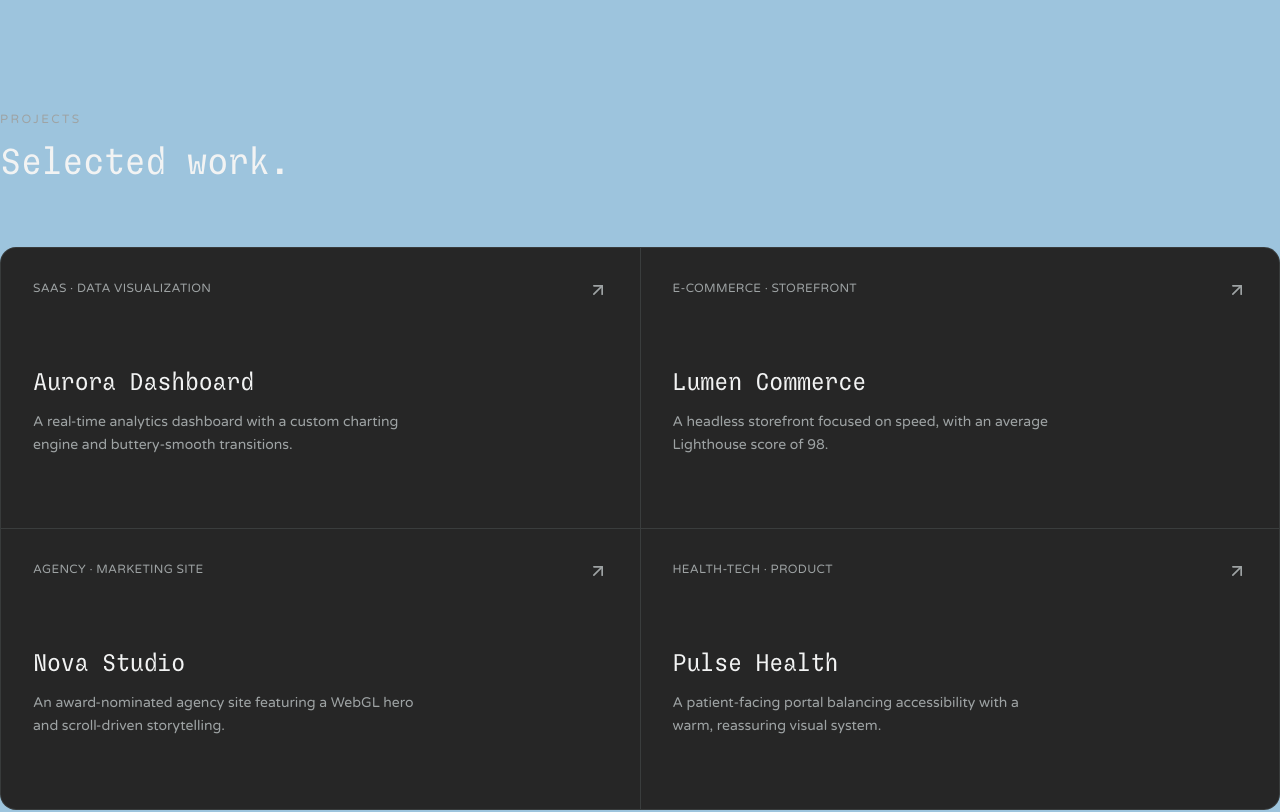
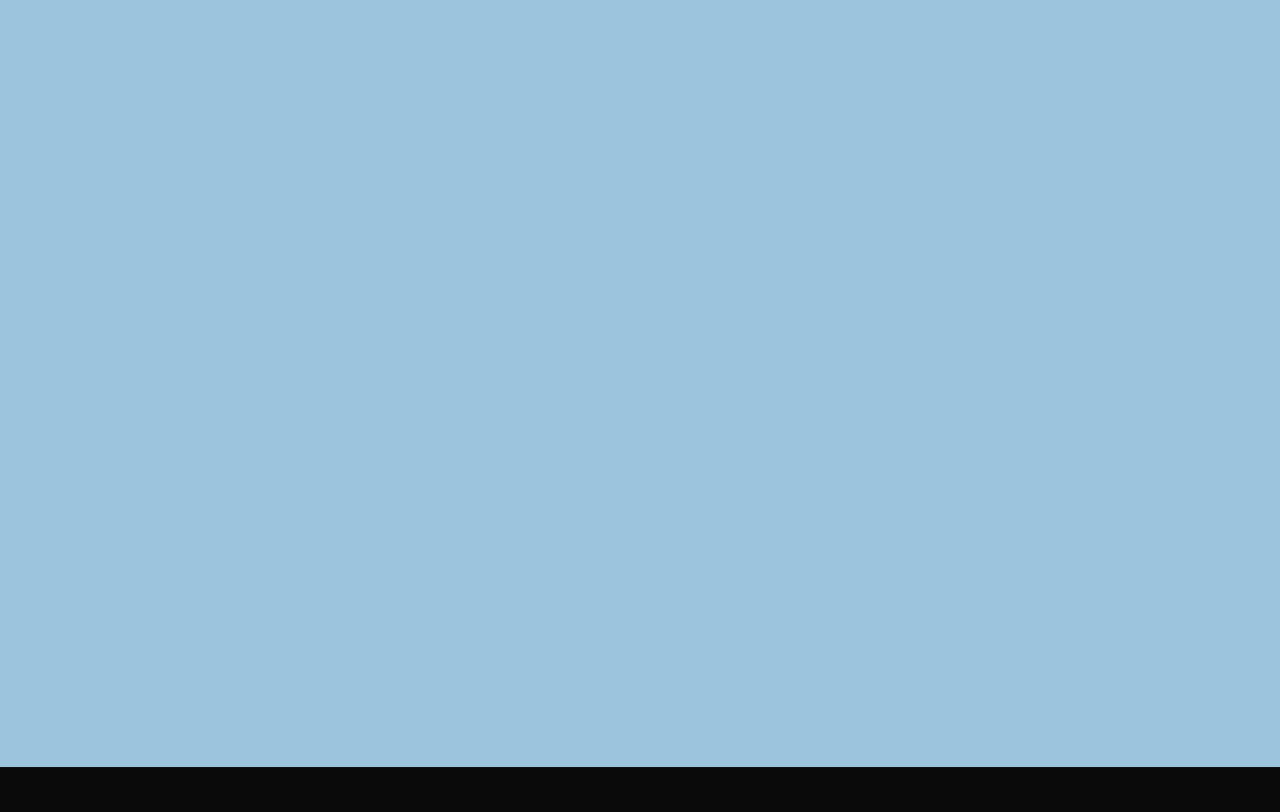
Before and after one commit to ellaheKhawari/ellahe-portfolio, a Next.js app: page / in a window 1280 px wide. Shown: the part 2395-3207 px from the top of the page. Built offline with nearby package versions, Linux system fonts and the light colour scheme; a web font is replaced by a local one.

Commit message:
Fix : switch language's bug in CreativeMarquee

```diff
--- a/components/sections/Projects.tsx
+++ b/components/sections/Projects.tsx
@@ -9,54 +9,8 @@ export function Projects() {
   const { t } = useDictionary();
 
   return (
-    <section id="projects" className="relative z-10 mx-auto min-h-screen w-full bg-mist py-28 md:py-36 rounded-tr-4xl rounded-tl-4xl">
-      <motion.div
-        initial={{ opacity: 0, y: 20 }}
-        whileInView={{ opacity: 1, y: 0 }}
-        viewport={{ once: true, margin: "-80px" }}
-        transition={{ duration: 0.7, ease: EASE_OUT }}
-        className="mb-16 max-w-xl"
-      >
-        <p className="mb-4 text-xs uppercase tracking-[0.2em] text-muted-foreground">
-          {t.projects.eyebrow}
-        </p>
-        <h2 className="text-3xl font-medium tracking-tight text-foreground md:text-4xl">
-          {t.projects.title}
-        </h2>
-      </motion.div>
+    <section id="projects" className="relative z-10 mx-auto min-h-screen w-full bg-mist py-28 md:py-36 rounded-tr-5xl rounded-tl-4xl">
 
-      <div className="grid gap-px overflow-hidden rounded-2xl border border-border-strong bg-border-strong sm:grid-cols-2">
-        {t.projects.items.map((project, i) => (
-          <motion.a
-            href="#"
-            key={project.title}
-            initial={{ opacity: 0, y: 20 }}
-            whileInView={{ opacity: 1, y: 0 }}
-            viewport={{ once: true, margin: "-60px" }}
-            transition={{ duration: 0.6, ease: EASE_OUT, delay: (i % 2) * 0.08 }}
-            className="group relative flex min-h-[280px] flex-col justify-between bg-card p-8 transition-colors hover:bg-background-elevated"
-          >
-            <div className="flex items-start justify-between">
-              <span className="text-xs uppercase tracking-wide text-muted-foreground">
-                {project.category}
-              </span>
-              <ArrowUpRight className="size-5 text-muted-foreground transition-all group-hover:translate-x-0.5 group-hover:-translate-y-0.5 group-hover:text-mist" />
-            </div>
-
-            <div>
-              <h3 className="text-2xl font-medium tracking-tight text-foreground">
-                {project.title}
-              </h3>
-              <p className="mt-3 max-w-sm text-sm leading-relaxed text-muted-foreground">
-                {project.description}
-              </p>
-              <span className="mt-5 inline-block text-xs font-medium text-mist opacity-0 transition-opacity group-hover:opacity-100">
-                {t.projects.viewProject}
-              </span>
-            </div>
-          </motion.a>
-        ))}
-      </div>
     </section>
   );
 }
--- a/components/ui/creativeMarquee.tsx
+++ b/components/ui/creativeMarquee.tsx
@@ -1,5 +1,6 @@
 "use client";
 
+import { useLanguageStore } from "@/lib/i18n/store";
 import { CreateRowProps, creativeMarqueeDirection, CreativeMarqueeProps, Token } from "@/types";
 import React, { useMemo, useState } from "react";
 
@@ -23,6 +24,7 @@ function buildTokens(words: string[], separator: string, repeat: number): Token[
   }
   return tokens;
 }
+
 function MarqueeRow({
   words,
   separator,
@@ -34,6 +36,9 @@ function MarqueeRow({
   sizeClassName,
 }: CreateRowProps) {
   const [hovering, setHovering] = useState(false);
+  const locale = useLanguageStore((state) => state.locale);
+  const isRtlLocale = locale === "fa";
+  const resolvedDirection = isRtlLocale ? (direction === "left" ? "right" : "left") : direction;
 
   const tokens = useMemo(
     () => buildTokens(words, separator, repeat),
@@ -71,6 +76,7 @@ function MarqueeRow({
   return (
     <div
       className="relative w-full overflow-hidden"
+      dir="ltr"
       onMouseEnter={() => setHovering(true)}
       onMouseLeave={() => setHovering(false)}
     >
@@ -78,11 +84,13 @@ function MarqueeRow({
 
       <div
         className={`cm-track flex w-max items-center whitespace-nowrap ${sizeClassName}`}
-        data-direction={direction}
+        data-direction={resolvedDirection}
         style={
           {
             "--cm-duration": `${duration}s`,
             "--cm-outline-width": `${outlineWidth}px`,
+            direction: "ltr",
+            unicodeBidi: "plaintext",
             animationPlayState: hovering ? "paused" : "running",
           } as React.CSSProperties
         }
@@ -93,6 +101,7 @@ function MarqueeRow({
     </div>
   );
 }
+
 export default function CreativeMarquee({
   rowOne = DEFAULT_ROW_ONE,
   rowTwo = DEFAULT_ROW_TWO,
@@ -105,14 +114,17 @@ export default function CreativeMarquee({
   sizeClassName = DEFAULT_SIZE_CLASSNAME,
   className = "",
 }: CreativeMarqueeProps) {
+  const locale = useLanguageStore((state) => state.locale);
   const oppositeDirection: creativeMarqueeDirection = direction === "left" ? "right" : "left";
 
   return (
     <section
+      dir="ltr"
       className={`relative w-full select-none overflow-x-hidden bg-background py-8 sm:py-10 md:py-14 ${className}`}
     >
       <div className="flex flex-col gap-1 sm:gap-2 md:gap-3">
         <MarqueeRow
+          key={`${locale}-row-one-${direction}`}
           words={rowOne}
           separator={separator}
           direction={direction}
@@ -123,6 +135,7 @@ export default function CreativeMarquee({
           sizeClassName={sizeClassName}
         />
         <MarqueeRow
+          key={`${locale}-row-two-${oppositeDirection}`}
           words={rowTwo}
           separator={separator}
           direction={oppositeDirection}
```
Also changed, not shown: 1 other file (tests, documents, lock files or other folders).
